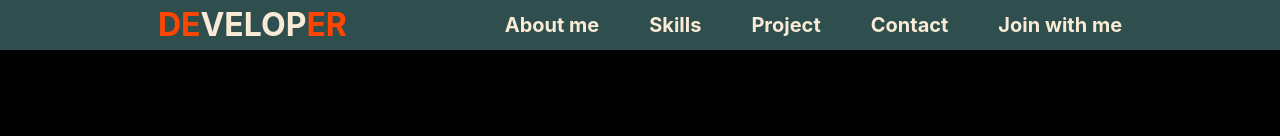
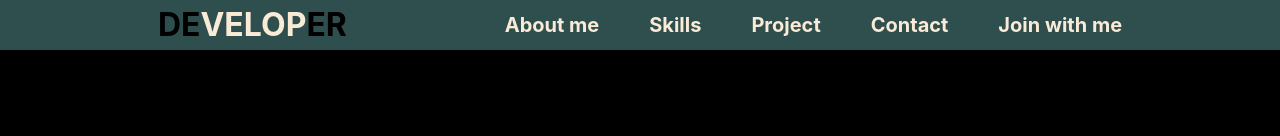
Before and after one commit to sekar-ds/myresume-react, a React (Create React App) app in the folder project2/: page / in a window 1280 px wide. Shown: the top 136 px of the page. Built offline with nearby package versions, Linux system fonts and the light colour scheme.

Commit message:
Update header.css

```diff
--- a/project2/src/header/header.css
+++ b/project2/src/header/header.css
@@ -18,7 +18,7 @@ background-color:papayawhip;
 
 }
 .header h1 span{
-    color:orangered;
+    color:black;
 }
 .header .header__left{
     display: flex;
```
